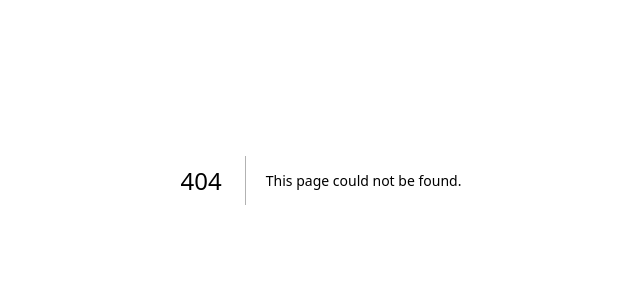
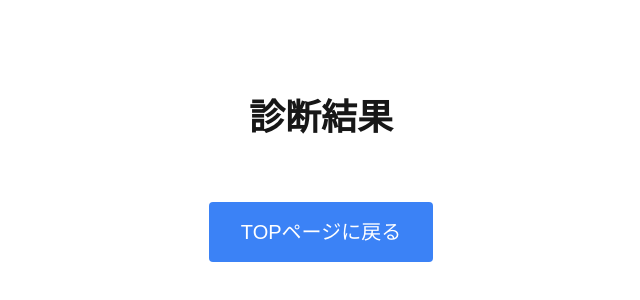
Before and after one commit to hiiragi17/remote-diagnosis-app, a Next.js app: page /result in a window 1280 px wide. Before the commit this address had no page. Shown: the part 220-520 px from the top of the page, without its empty margins (319-959 px from the left). Built offline with nearby package versions, Linux system fonts and the light colour scheme.

Commit message:
add:result画面を追加

```diff
--- /dev/null
+++ b/app/result/page.tsx
@@ -0,0 +1,33 @@
+'use client';
+
+import { useSearchParams } from "next/navigation";
+import { useRouter } from "next/navigation";
+
+export default function ResultPage() {
+  const searchParams = useSearchParams();
+  const result = searchParams.get("result");
+  const router = useRouter();
+
+  return (
+    <div className="min-h-screen flex items-center justify-center p-4">
+      <div className="text-center">
+        <h1 className="text-4xl font-bold mb-8">
+          診断結果
+        </h1>
+        {result && (
+          <p className="text-2xl">
+            {result}、リモートします。
+            </p>
+        )}
+        <div className="text-center">
+        <button
+            onClick={() => router.push('/')}
+            className="bg-blue-500 text-white px-8 py-4 rounded text-xl mt-8"
+        >
+            TOPページに戻る
+        </button>
+    </div>
+      </div>
+    </div>
+  );
+}
```
